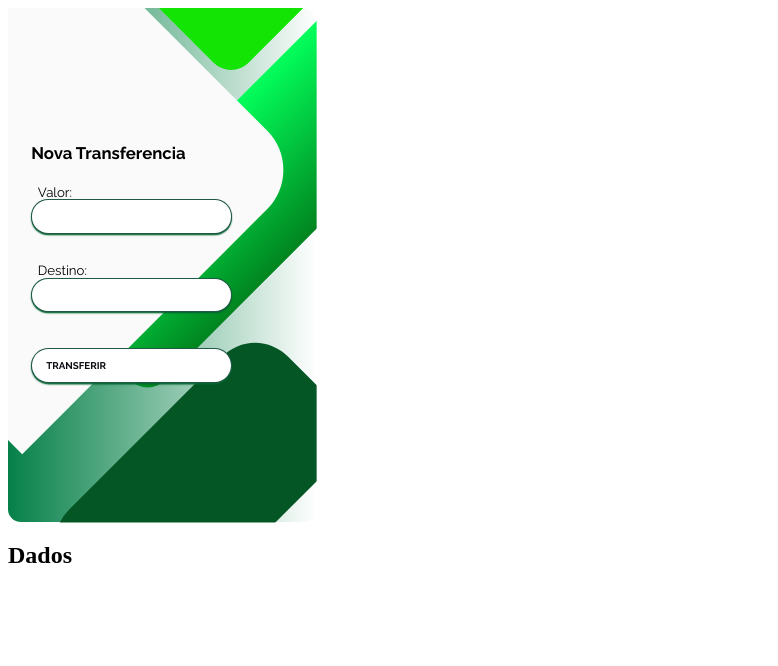
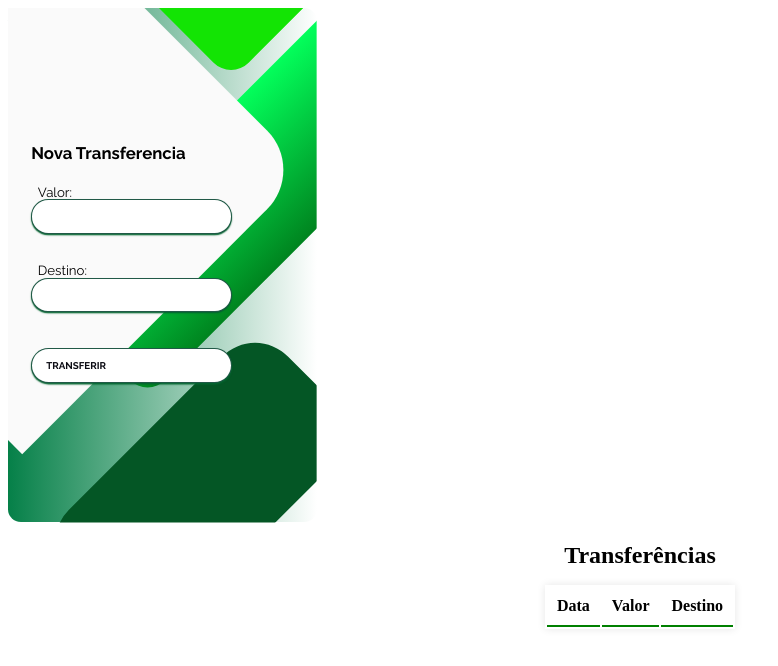
Before and after one commit to LaiFrance/My-Bank-Angular, an Angular app: page / in a window 1280 px wide. Shown: the top 666 px of the page, without its empty margins (0-778 px from the left). Built offline with nearby package versions, Linux system fonts and the light colour scheme.

Commit message:
adicionando tabela

```diff
--- a/src/app/extrato/extrato.component.html
+++ b/src/app/extrato/extrato.component.html
@@ -1,19 +1,19 @@
-<form class="dados">
-  <div class="screen">
-
-    <div class="screen__content">
-      <div class="login">
-        <div class="login__field">
-          <i class="login__icon fas fa-user"></i>
-
-          <h2>Dados</h2>
-          <div *ngFor="let transferencia of transferencias">
-            <p>Data:{{ transferencia?.data}}</p>
-            <p>Valor:{{transferencia?.valor}}</p>
-            <p>Destino:{{transferencia?.destino}}</p>
-          </div>
-        </div>
-      </div>
-    </div>
-  </div>
-</form>
+<section class="container">
+  <h2 class="titulo">Transferências</h2>
+  <table class="tabela">
+    <thead class="tabela__cabecalho">
+      <th class="tabela__cabecalho__conteudo">Data</th>
+      <th class="tabela__cabecalho__conteudo">Valor</th>
+      <th class="tabela__cabecalho__conteudo">Destino</th>
+    </thead>
+    <tbody>
+      <tr class="tabela__linha" *ngFor="let transferencia of transferencias">
+        <td class="tabela__conteudo">
+          {{ transferencia.data | date: "short" }}
+        </td>
+        <td class="tabela__conteudo">{{ transferencia.valor | currency }}</td>
+        <td class="tabela__conteudo">{{ transferencia.destino }}</td>
+      </tr>
+    </tbody>
+  </table>
+</section>
--- a/src/app/extrato/extrato.component.scss
+++ b/src/app/extrato/extrato.component.scss
@@ -0,0 +1,37 @@
+.titulo {
+  text-align: center;
+  font-size: 24px;
+  margin-bottom: 16px;
+}
+
+.tabela {
+  text-align: center;
+  margin: 0 auto;
+  background-color: white;
+  box-shadow: 0 0 8px rgba(0, 0, 0, 0.1);
+
+  &__cabecalho {
+    color: var(--primary);
+
+    &__conteudo {
+      padding: 10px;
+      border-bottom: 2px solid green;
+    }
+  }
+
+  &__linha {
+    margin-bottom: 10px;
+    border-radius: 4px;
+
+    &:last-child {
+      .tabela__conteudo {
+        border-bottom: none;
+      }
+    }
+  }
+
+  &__conteudo {
+    padding: 10px;
+    border-bottom: 1px solid var(--cinza-claro);
+  }
+}
```
